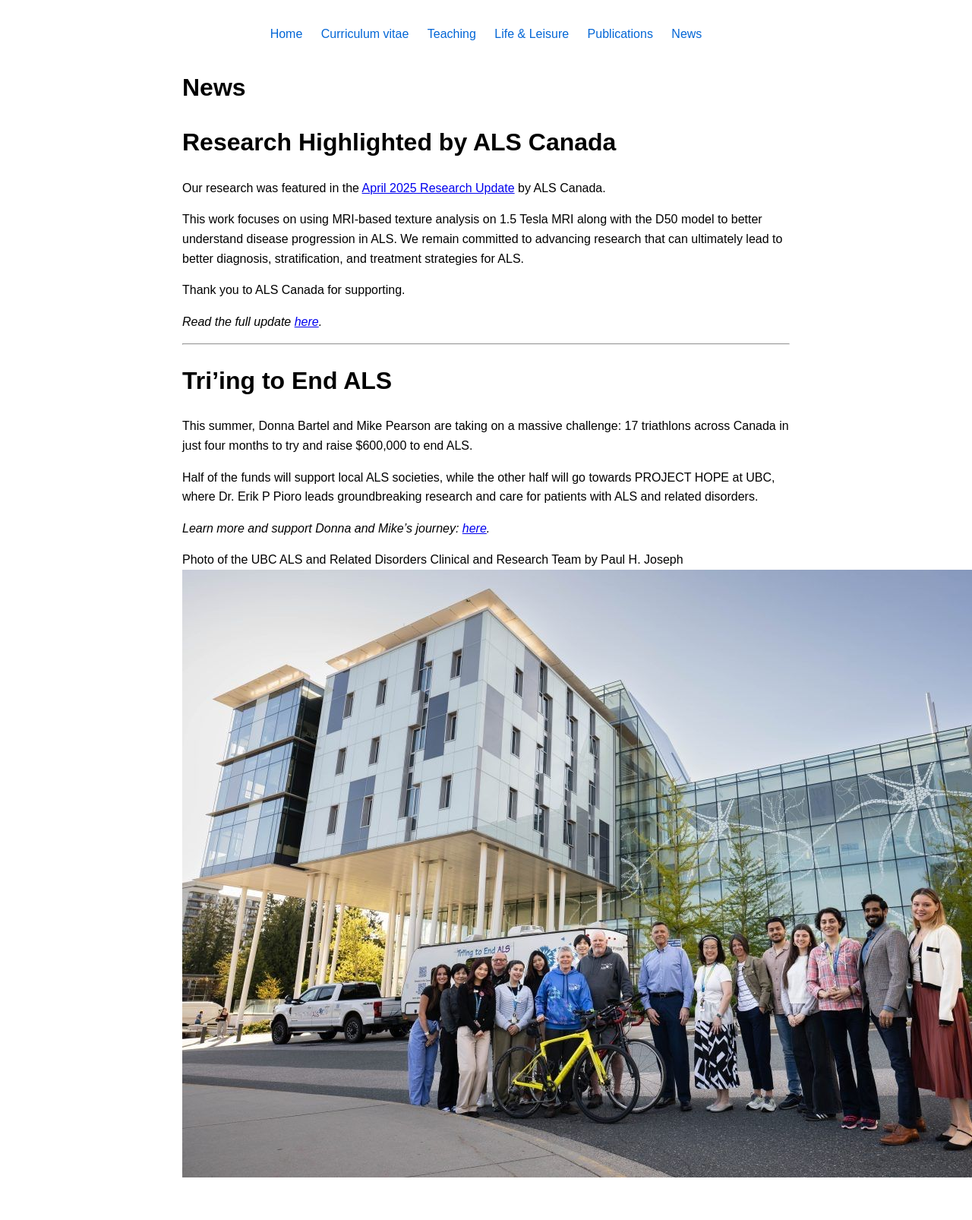
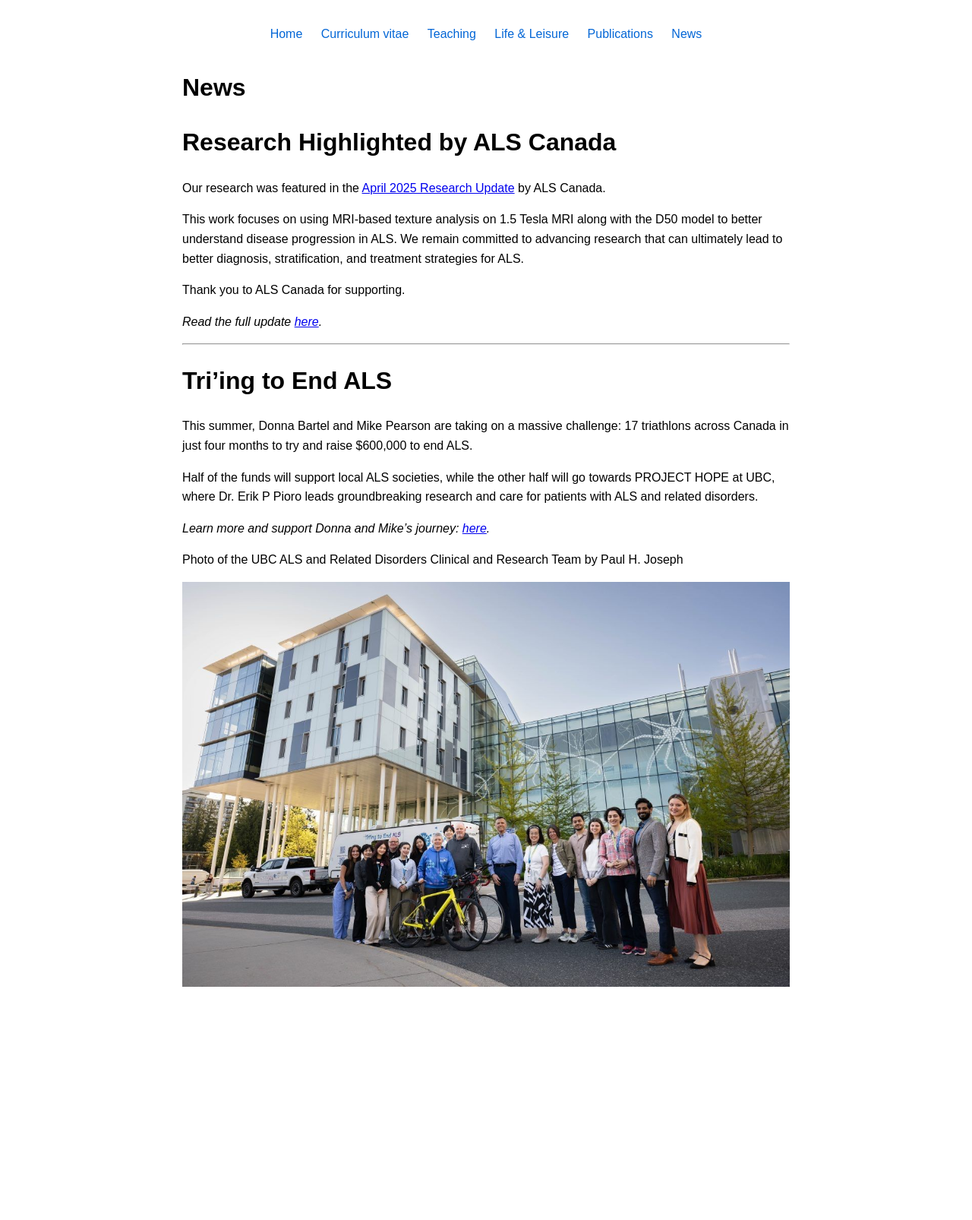
Before and after one commit to Pedram-Parnianpour/pedram-parnianpour.github.io, a Jekyll site: the page built from News.md, in a window 1280 px wide. Shown: the whole page at 76% size. Built offline with Jekyll 4.4.1, drawn with Linux system fonts in a browser that asks for light colours; our own code applies the rules of GitHub Pages for plain Markdown files; after the commit the page ends 1355 px from its top, so only the background shows below that.

Commit message:
Update News.md

```diff
--- a/News.md
+++ b/News.md
@@ -21,4 +21,6 @@ Half of the funds will support local ALS societies, while the other half will go
 *Learn more and support Donna and Mike's journey: [here](https://www.centreforbrainhealth.ca/news/triing-to-end-als-one-race-at-a-time/).*
 
 Photo of the UBC ALS and Related Disorders Clinical and Research Team by Paul H. Joseph
-![UBC ALS and Related Disorders Team](assets/dmcbh.jpg)
+<p align="center">
+  <img src="assets/dmcbh.jpg" alt="UBC ALS and Related Disorders Team" style="width:100%; max-width:800px;">
+</p>
```
